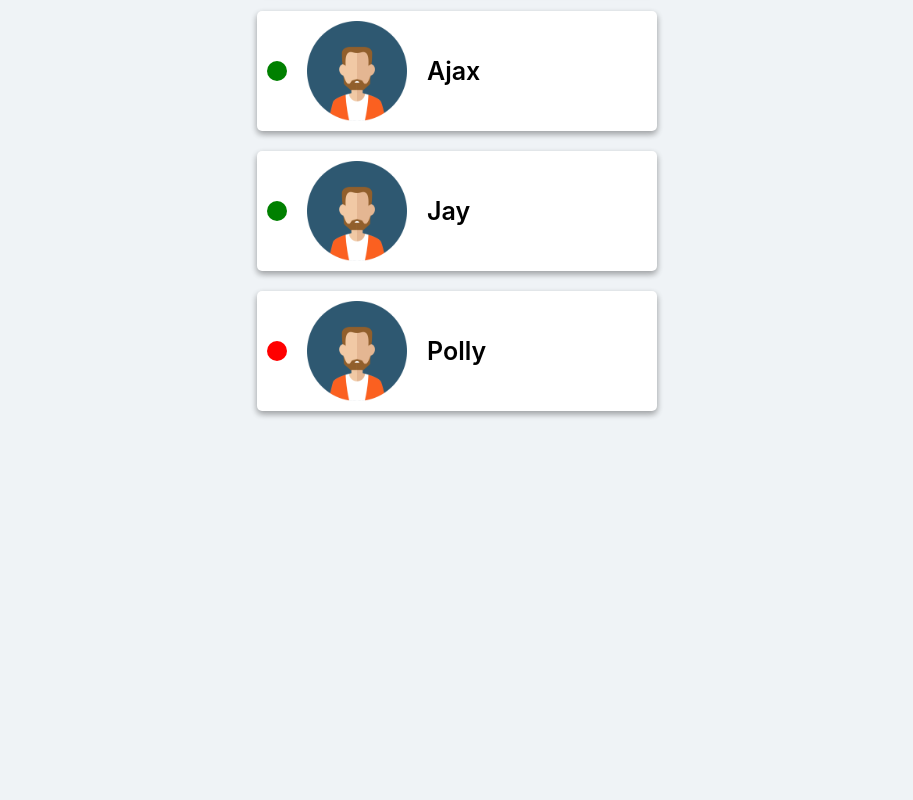
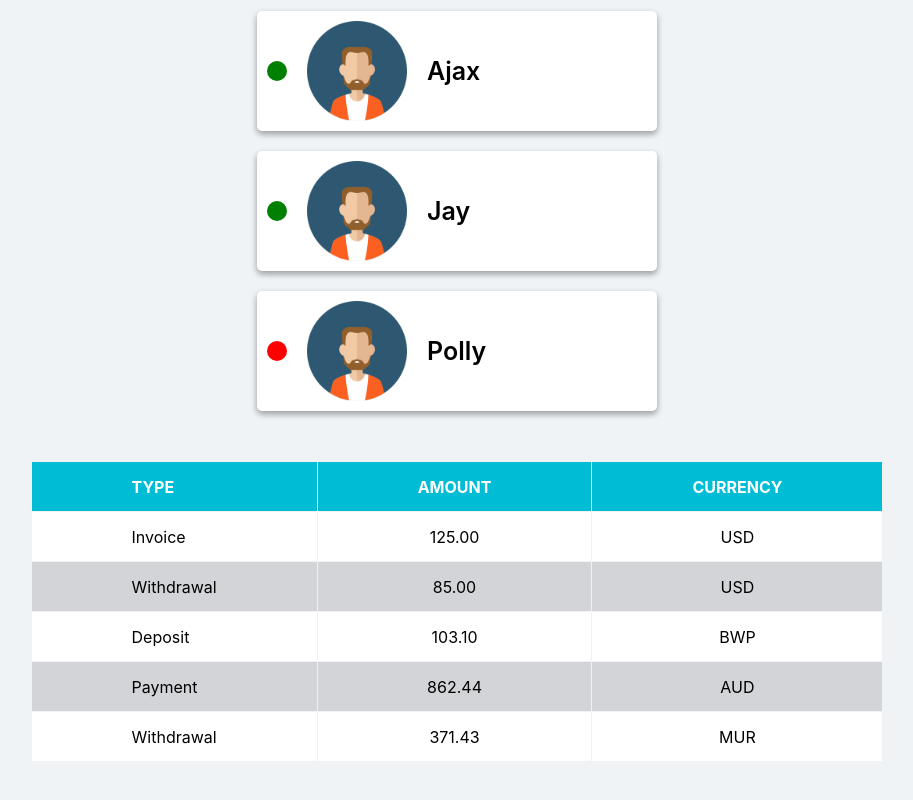
Before and after one commit to Kenlant/goit-react-hw-01-components, a React (Create React App) app: page / in a window 1280 px wide. Shown: the part 1034-1834 px from the top of the page, without its empty margins (183-1096 px from the left). Before the commit the page ends 1485 px from the top, so only its background shows below. Built offline with nearby package versions, Linux system fonts and the light colour scheme.

Commit message:
[FEATURE]: added transactions table

```diff
--- a/package.json
+++ b/package.json
@@ -1,7 +1,7 @@
 {
   "version": "0.1.0",
   "private": true,
-  "homepage": "https://goitacademy.github.io/react-homework-template/",
+  "homepage": "https://kenlant.github.io/goit-react-hw-01-components/",
   "dependencies": {
     "@testing-library/jest-dom": "^5.16.3",
     "@testing-library/react": "^12.1.4",
--- a/src/components/App.jsx
+++ b/src/components/App.jsx
@@ -1,8 +1,9 @@
 import Profile from './Profile/Profile';
 import Statistics from './Statistics/Statistics';
 import FriendList from './FriedList/FriendList';
+import TransactionHistory from './TransactionHistory/TransactionHistory';
 
-export const App = ({ profile, statistic, friends }) => {
+export const App = ({ profile, statistic, friends, transactions }) => {
   return (
     <>
       <Profile
@@ -14,6 +15,7 @@ export const App = ({ profile, statistic, friends }) => {
       />
       <Statistics title={statistic.title} stats={statistic.stats} />
       <FriendList friends={friends} />
+      <TransactionHistory transactions={transactions} />
     </>
   );
 };
--- /dev/null
+++ b/src/components/TransactionHistory/TransactionHistory.css
@@ -0,0 +1,36 @@
+.transaction-history {
+  margin: auto;
+  width: 800px;
+  border-collapse: collapse;
+}
+
+.transaction-history,
+.transaction-history th,
+.transaction-history td {
+  border: 1px solid #f0f1f3;
+}
+
+.transaction-history thead {
+  background-color: #00bcd5;
+  color: white;
+}
+
+.transaction-history td,
+.transaction-history th {
+  height: 50px;
+  padding: 0 100px;
+  text-align: center;
+}
+
+.transaction-history th:first-child,
+.transaction-history td:first-child {
+  text-align: left;
+}
+
+.transaction-history tbody tr:nth-child(2n-1) {
+  background-color: white;
+}
+
+.transaction-history tbody tr:nth-child(2n) {
+  background-color: #7f7a7e41;
+}
--- /dev/null
+++ b/src/components/TransactionHistory/TransactionHistory.jsx
@@ -0,0 +1,24 @@
+import './TransactionHistory.css';
+
+export default function TransactionHistory({ transactions }) {
+  return (
+    <table className="transaction-history">
+      <thead>
+        <tr>
+          <th>TYPE</th>
+          <th>AMOUNT</th>
+          <th>CURRENCY</th>
+        </tr>
+      </thead>
+      <tbody>
+        {transactions.map(item => (
+          <tr key={item.id}>
+            <td>{item.type}</td>
+            <td>{item.amount.toFixed(2)}</td>
+            <td>{item.currency.toUpperCase()}</td>
+          </tr>
+        ))}
+      </tbody>
+    </table>
+  );
+}
--- a/src/data/friends.json
+++ b/src/data/friends.json
@@ -1,27 +1,22 @@
 [
   {
     "name": "Mango",
-    "avatar": "react-homework-template/friend-avatar.png",
     "isOnline": true
   },
   {
     "name": "Kiwi",
-    "avatar": "react-homework-template/friend-avatar.png",
     "isOnline": false
   },
   {
     "name": "Ajax",
-    "avatar": "react-homework-template/friend-avatar.png",
     "isOnline": true
   },
   {
     "name": "Jay",
-    "avatar": "react-homework-template/friend-avatar.png",
     "isOnline": true
   },
   {
     "name": "Polly",
-    "avatar": "react-homework-template/friend-avatar.png",
     "isOnline": false
   }
 ]
--- /dev/null
+++ b/src/data/transactions.json
@@ -0,0 +1,32 @@
+[
+  {
+    "id": "1",
+    "type": "Invoice",
+    "amount": 125,
+    "currency": "usd"
+  },
+  {
+    "id": "2",
+    "type": "Withdrawal",
+    "amount": 85,
+    "currency": "usd"
+  },
+  {
+    "id": "3",
+    "type": "Deposit",
+    "amount": 103.1,
+    "currency": "bwp"
+  },
+  {
+    "id": "4",
+    "type": "Payment",
+    "amount": 862.44,
+    "currency": "aud"
+  },
+  {
+    "id": "5",
+    "type": "Withdrawal",
+    "amount": 371.43,
+    "currency": "mur"
+  }
+]
--- a/src/data/user.json
+++ b/src/data/user.json
@@ -1,7 +1,6 @@
 {
   "username": "Vladyslav Svietlov",
   "tag": "vsvietlov",
-  "avatar": "react-homework-template/user-avatar.png",
   "location": "Kyiv, Ukraine",
   "stats": {
     "followers": 1000,
--- a/src/index.js
+++ b/src/index.js
@@ -5,15 +5,26 @@ import { App } from 'components/App';
 import profileData from './data/user.json';
 import statisticsData from './data/data.json';
 import friendsData from './data/friends.json';
+import transactionsData from './data/transactions.json';
+
+import userAvatar from './data/user-avatar.png';
+import friendAvatar from './data/friend-avatar.png';
 
 import './index.css';
+
+const profile = { ...profileData, avatar: userAvatar };
+const friends = [...friendsData].map(item => {
+  item.avatar = friendAvatar;
+  return item;
+});
 
 ReactDOM.createRoot(document.getElementById('root')).render(
   <React.StrictMode>
     <App
-      profile={profileData}
+      profile={profile}
       statistic={statisticsData}
-      friends={friendsData}
+      friends={friends}
+      transactions={transactionsData}
     />
   </React.StrictMode>
 );
```
Also changed, not shown: src/data/friend-avatar.png (renamed from public/friend-avatar.png), src/data/user-avatar.png (renamed from public/user-avatar.png).
